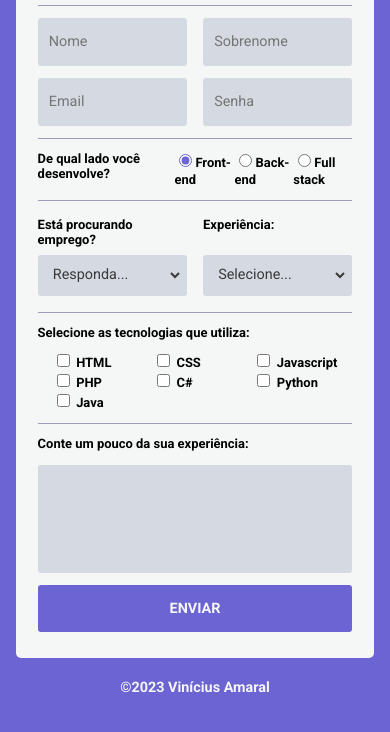
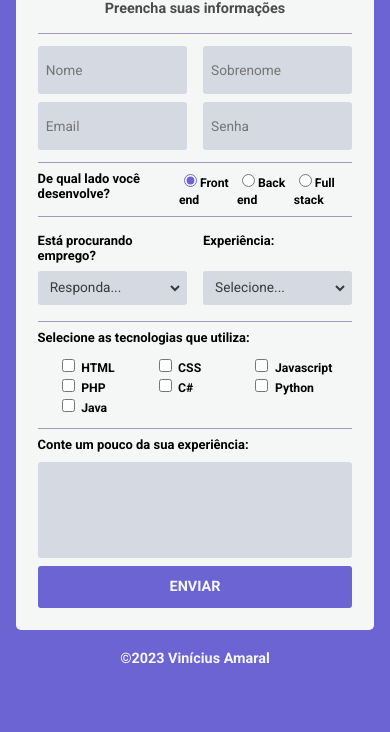
Before and after one commit to AmaralVinicius/form, a plain HTML site: page index.html in a window 390 px wide. Shown: the part 112-844 px from the top of the page. Drawn offline with Linux system fonts and the light colour scheme.

Commit message:
Responsiveness details

```diff
--- a/css/styles.css
+++ b/css/styles.css
@@ -189,16 +189,27 @@ a:hover {
     font-size: 0.9em;
   }
 
+  #main-container {
+    min-width: 90%;
+  }
+
+  form {
+    gap: 0.5rem;
+  }
+
   h1 {
     font-size: 1.8em;
   }
 
   input, select, textarea {
     font-size: 1em;
+    padding: .3em;
+    font-size: 0.95em;
   }
 
   button {
     font-size: 1em;
+    padding: .5em;
   }
 
   label {
@@ -214,4 +225,8 @@ a:hover {
   #languages {
     column-gap: 1rem;
   }
+
+  .clickable {
+    font-size: 0.85em;
+  }
 }
--- a/index.html
+++ b/index.html
@@ -35,8 +35,8 @@
 
       <div id="dev-container">
         <label for="">De qual lado você desenvolve?</label>
-          <div><label for="front-end" class="clickable"><input type="radio" name="dev" value="front-end" id="front-end" checked>Front-end</label></div>
-          <div><label for="back-end" class="clickable"><input type="radio" name="dev" value="back-end" id="back-end">Back-end</label></div>
+          <div><label for="front-end" class="clickable"><input type="radio" name="dev" value="front-end" id="front-end" checked>Front end</label></div>
+          <div><label for="back-end" class="clickable"><input type="radio" name="dev" value="back-end" id="back-end">Back end</label></div>
           <div><label for="fullstack" class="clickable"><input type="radio" name="dev" value="fullstack" id="fullstack">Full stack</label></div>
       </div>
 
```
